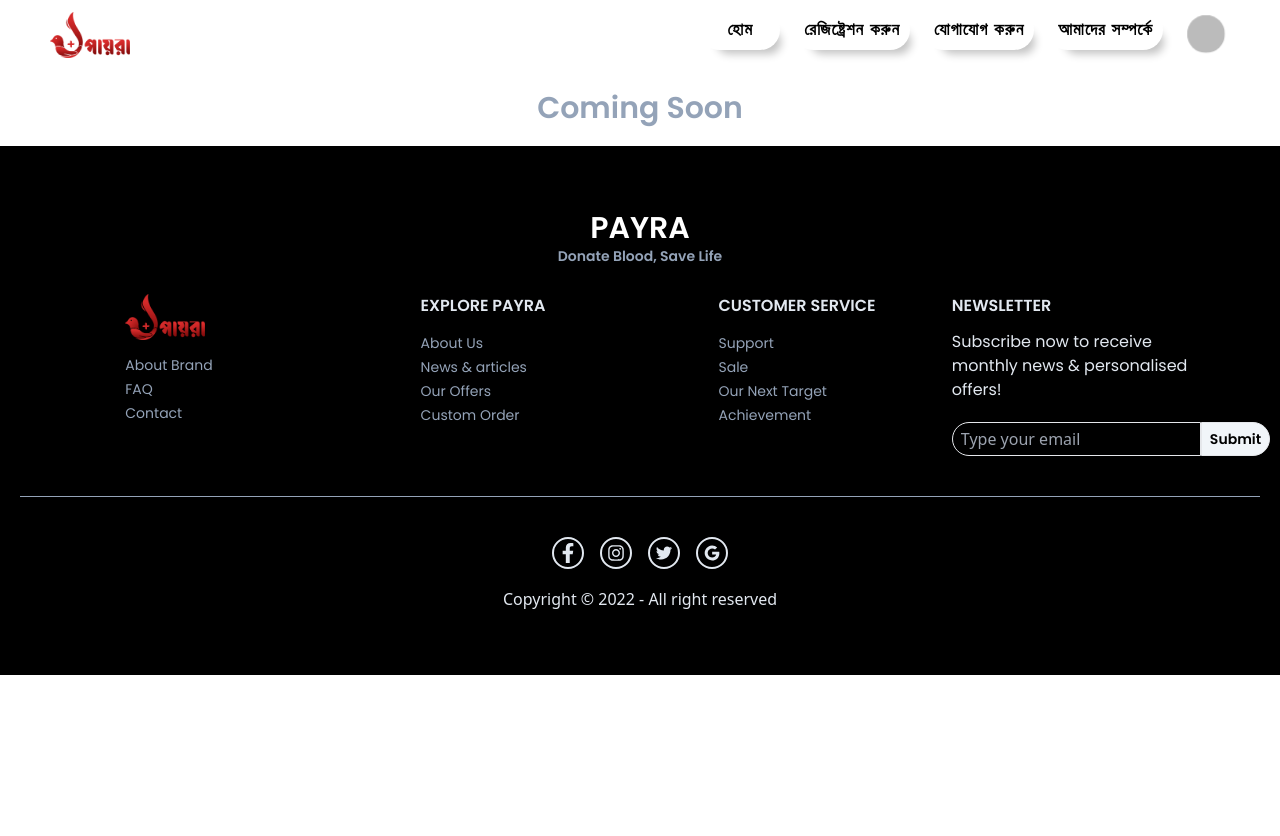
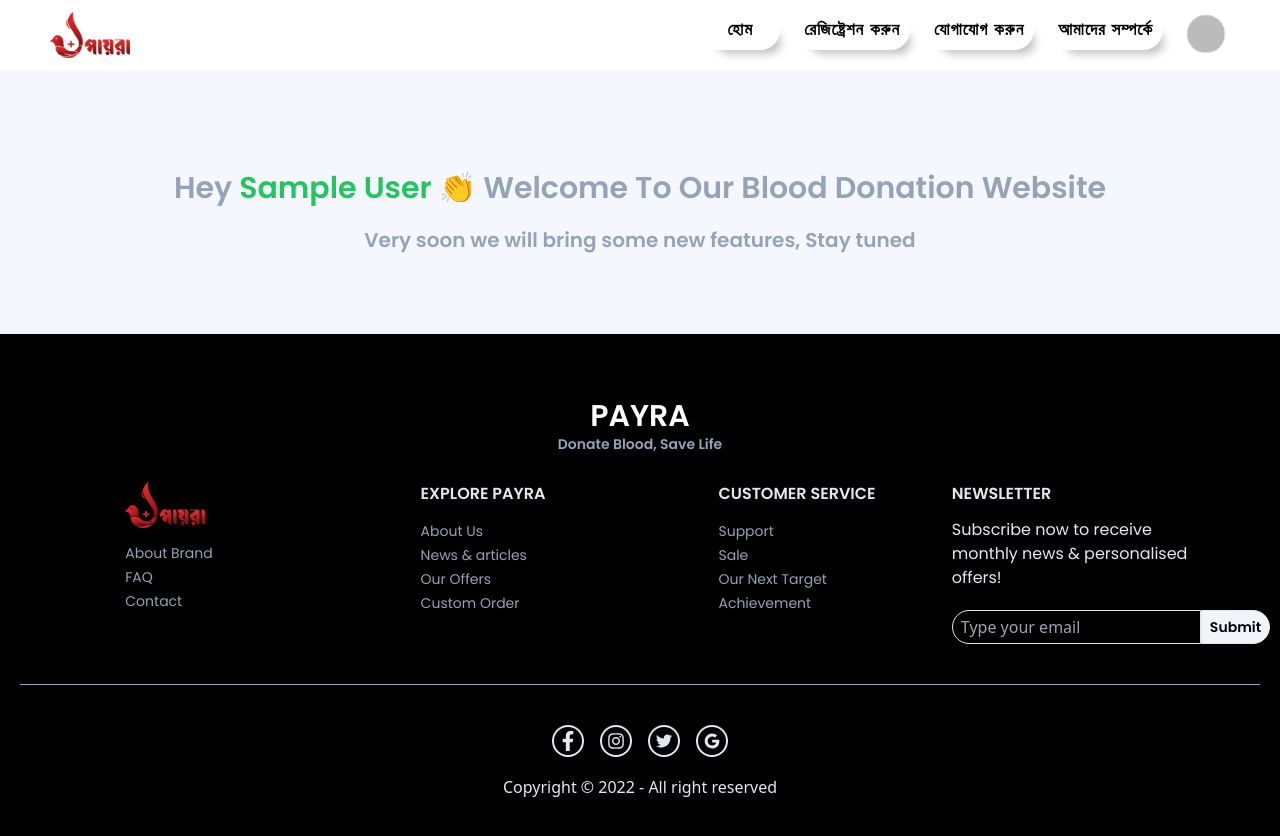
Before and after one commit to iamshakil19/payra-client, a React (Create React App) app: page /profile in a window 1280 px wide. Shown: the top 836 px of the page. Before the commit the page ends 800 px from the top, so only its background shows below. Built offline with nearby package versions, Linux system fonts and the light colour scheme; no server answers; sample sign-in values are in the browser's storage; a web font is replaced by a local one.

Commit message:
profile page notice done

```diff
--- a/src/Components/Header/Header.js
+++ b/src/Components/Header/Header.js
@@ -10,15 +10,24 @@
 import { useLocation } from 'react-router-dom';
 import useAdmin from '../Hooks/useAdmin';
 import avatarImage from '../../Resources/avatarImage.jpg'
+import Loading from '../Shared/Loading/Loading';
 
 const Header = () => {
     const location = useLocation()
-    const [user] = useAuthState(auth);
+    const [user, loading] = useAuthState(auth);
     const [admin] = useAdmin(user)
+
+
 
     const handleLogout = () => {
         signOut(auth)
         localStorage.removeItem('accessToken')
+    }
+
+    if (loading) {
+        return <div class="flex items-center justify-center ml-2 h-[70px]">
+            <div class="w-10 h-10 border-b-2 border-red-500 rounded-full animate-spin"></div>
+        </div>
     }
 
     return (
--- a/src/Components/Profile/Profile.js
+++ b/src/Components/Profile/Profile.js
@@ -1,16 +1,28 @@
 import React from 'react';
+import { useAuthState } from 'react-firebase-hooks/auth';
+import auth from '../../firebase.init';
 import Header from '../Header/Header';
 import Footer from '../Shared/Footer/Footer';
+import Loading from '../Shared/Loading/Loading';
 import PageTitle from '../Shared/PageTitle';
 
 const Profile = () => {
+
+    const [user, loading] = useAuthState(auth);
+
+    if (loading) {
+        return <Loading/>
+    }
+
+
     return (
         <div>
             <Header />
             <PageTitle title={"Profile"}></PageTitle>
 
-            <div>
-                <h2 className='text-center py-5 text-3xl text-slate-400 font-bold poppins-font'>Coming Soon</h2>
+            <div className='bg-[#F5F7FF] py-20'>
+                <h2 className='text-center py-5 text-3xl text-slate-400 font-bold poppins-font'> Hey <span className='text-green-500'>{user?.displayName} 👏</span> Welcome To Our Blood Donation Website</h2>
+                <p className='text-slate-400 font-bold poppins-font text-center text-xl'>Very soon we will bring some new features, Stay tuned</p>
             </div>
 
             <Footer />
```
